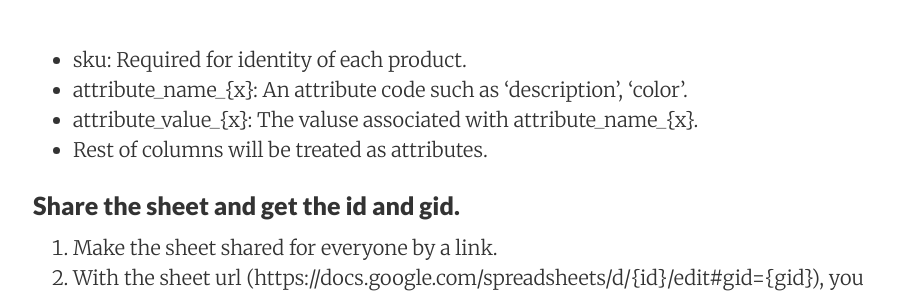
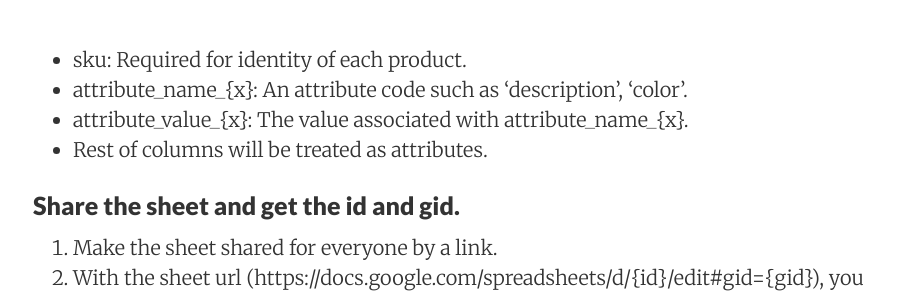
Before and after one commit to ideabosque/ideabosque.github.io, a Jekyll site: the page built from _posts/2019-12-08-Google-Sheets-as-PIM-for-Magento-2.md, in a window 1280 px wide and 900 px high, scrolled down 444 px. Shown: the part 153-449 px from the top of the window, without its empty margins (187-1091 px from the left). Built offline with Jekyll 4.4.1, drawn with Linux system fonts in a browser that asks for light colours; comment, search, counter and statistics services are not loaded.

Commit message:
Updated.

```diff
--- a/_posts/2019-12-08-Google-Sheets-as-PIM-for-Magento-2.md
+++ b/_posts/2019-12-08-Google-Sheets-as-PIM-for-Magento-2.md
@@ -15,7 +15,7 @@ abc-111 | XXXXXXXXXX | simple | description | color | XXXXXXXXXX | White
 
 * sku: Required for identity of each product.
 * attribute_name_{x}: An attribute code such as 'description', 'color'.
-* attribute_value_{x}: The valuse associated with attribute_name_{x}.
+* attribute_value_{x}: The value associated with attribute_name_{x}.
 * Rest of columns will be treated as attributes.
 
 ### Share the sheet and get the id and gid.
```
